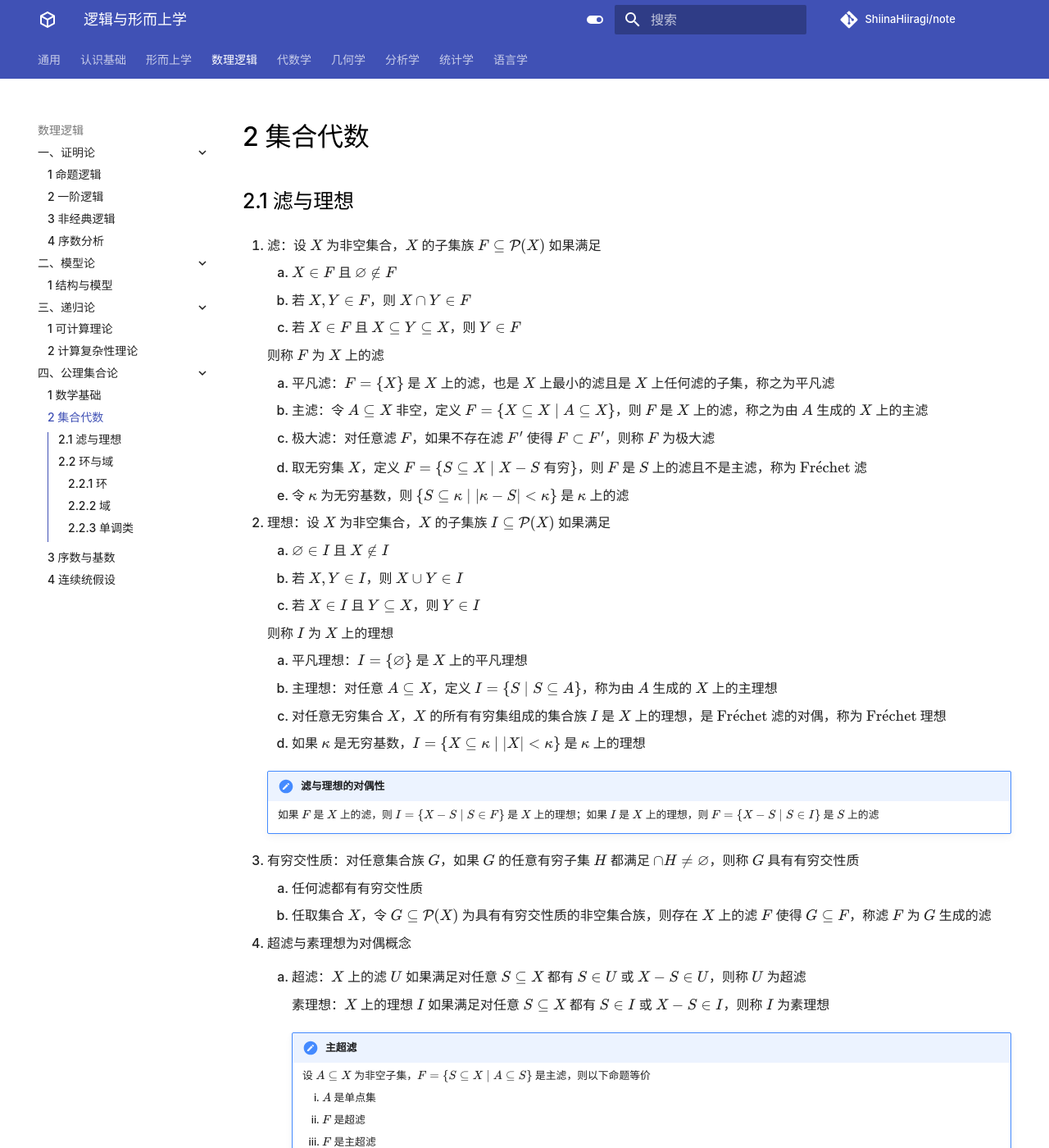
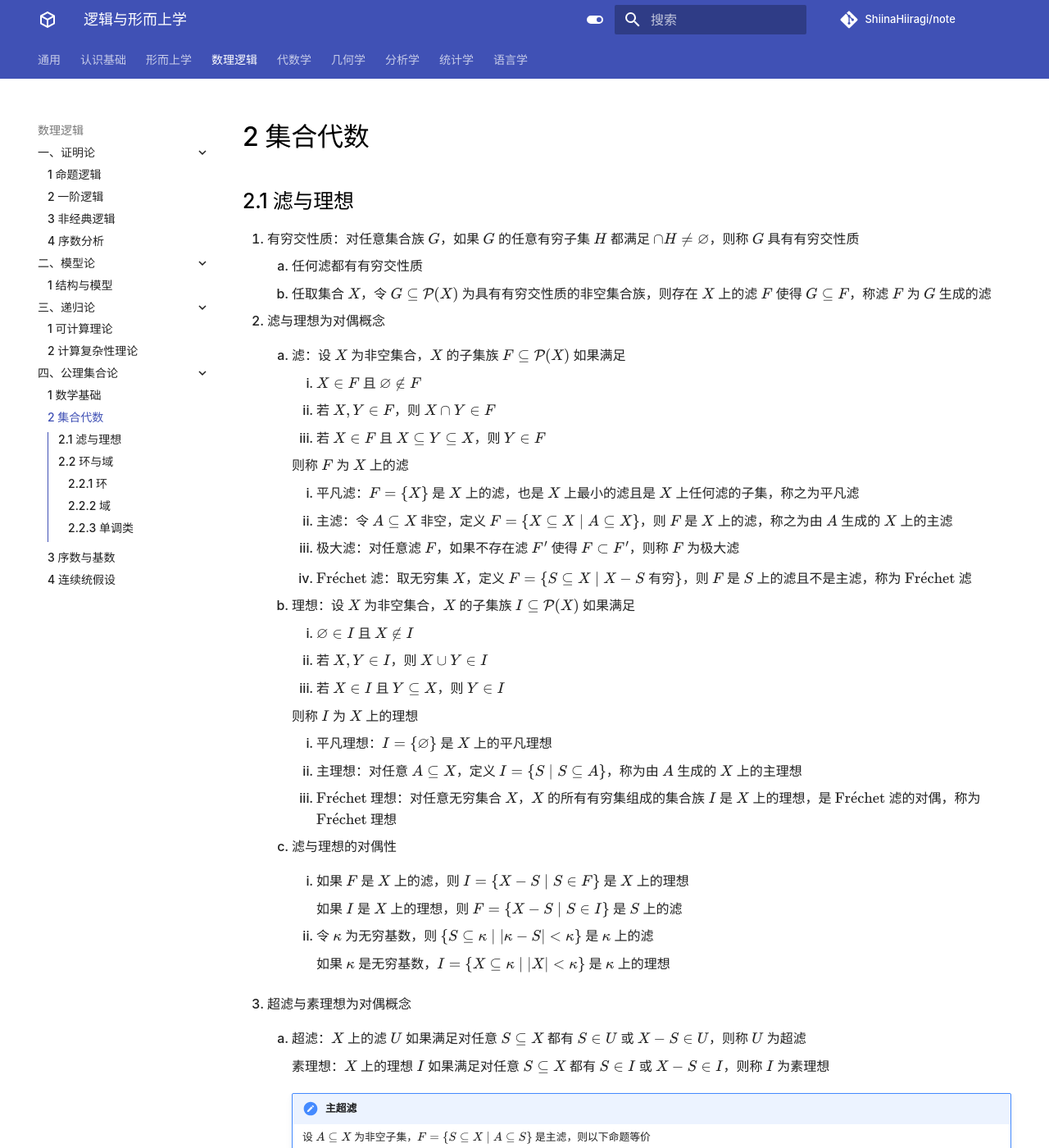
Before and after one commit to ShiinaHiiragi/note, an MkDocs documentation site: the page built from docs/logic/set/alg.md, in a window 1280 px wide and 1400 px high. Shown: the whole window at 82% size. Built offline with MkDocs 1.6.1 and Material for MkDocs 9.7.7, drawn with Linux system fonts in a browser that asks for light colours; comment, search, counter and statistics services are not loaded; some of the changed text lies outside the part shown.

Commit message:
change alg

```diff
--- a/docs/logic/set/alg.md
+++ b/docs/logic/set/alg.md
@@ -1,38 +1,43 @@
 # 2 集合代数
 
 ## 2.1 滤与理想
-1. 滤：设 $X$ 为非空集合，$X$ 的子集族 $F \subseteq \mathcal{P}(X)$ 如果满足
-    1. $X \in F$ 且 $\varnothing \notin F$
-    2. 若 $X, Y \in F$，则 $X \cap Y \in F$
-    3. 若 $X \in F$ 且 $X \subseteq Y \subseteq X$，则 $Y \in F$
-
-    则称 $F$ 为 $X$ 上的滤
-
-    1. 平凡滤：$F=\{X\}$ 是 $X$ 上的滤，也是 $X$ 上最小的滤且是 $X$ 上任何滤的子集，称之为平凡滤
-    2. 主滤：令 $A \subseteq X$ 非空，定义 $F=\{X \subseteq X \mid A \subseteq X\}$，则 $F$ 是 $X$ 上的滤，称之为由 $A$ 生成的 $X$ 上的主滤
-    3. 极大滤：对任意滤 $F$，如果不存在滤 $F^{\prime}$ 使得 $F \subset F^{\prime}$，则称 $F$ 为极大滤
-    4. 取无穷集 $X$，定义 $F=\{S \subseteq X \mid X-S \textsf{ 有穷}\}$，则 $F$ 是 $S$ 上的滤且不是主滤，称为 $\text{Fr}\acute{\mathrm e}\text{chet}$ 滤
-    5. 令 $\kappa$ 为无穷基数，则 $\{S \subseteq \kappa\mid |\kappa-S|<\kappa\}$ 是 $\kappa$ 上的滤
-
-2. 理想：设 $X$ 为非空集合，$X$ 的子集族 $I \subseteq \mathcal{P}(X)$ 如果满足
-    1. $\varnothing \in I$ 且 $X \notin I$
-    2. 若 $X, Y \in I$，则 $X \cup Y \in I$
-    3. 若 $X \in I$ 且 $Y \subseteq X$，则 $Y \in I$
-
-    则称 $I$ 为 $X$ 上的理想
-
-    1. 平凡理想：$I = \{\varnothing\}$ 是 $X$ 上的平凡理想
-    2. 主理想：对任意 $A \subseteq X$，定义 $I=\{S \mid S \subseteq A\}$，称为由 $A$ 生成的 $X$ 上的主理想
-    3. 对任意无穷集合 $X$，$X$ 的所有有穷集组成的集合族 $I$ 是 $X$ 上的理想，是 $\text{Fr}\acute{\mathrm e}\text{chet}$ 滤的对偶，称为 $\text{Fr}\acute{\mathrm e}\text{chet}$ 理想
-    4. 如果 $\kappa$ 是无穷基数，$I=\{X \subseteq \kappa\mid |X| <\kappa\}$ 是 $\kappa$ 上的理想
-
-    !!! note "滤与理想的对偶性"
-        如果 $F$ 是 $X$ 上的滤，则 $I=\{X-S \mid S \in F\}$ 是 $X$ 上的理想；如果 $I$ 是 $X$ 上的理想，则 $F=\{X-S \mid S \in I\}$ 是 $S$ 上的滤
-
-3. 有穷交性质：对任意集合族 $G$，如果 $G$ 的任意有穷子集 $H$ 都满足 $\cap H \neq \varnothing$，则称 $G$ 具有有穷交性质
+1. 有穷交性质：对任意集合族 $G$，如果 $G$ 的任意有穷子集 $H$ 都满足 $\cap H \neq \varnothing$，则称 $G$ 具有有穷交性质
     1. 任何滤都有有穷交性质
     2. 任取集合 $X$，令 $G \subseteq \mathcal{P}(X)$ 为具有有穷交性质的非空集合族，则存在 $X$ 上的滤 $F$ 使得 $G \subseteq F$，称滤 $F$ 为 $G$ 生成的滤
-4. 超滤与素理想为对偶概念
+2. 滤与理想为对偶概念
+    1. 滤：设 $X$ 为非空集合，$X$ 的子集族 $F \subseteq \mathcal{P}(X)$ 如果满足
+        1. $X \in F$ 且 $\varnothing \notin F$
+        2. 若 $X, Y \in F$，则 $X \cap Y \in F$
+        3. 若 $X \in F$ 且 $X \subseteq Y \subseteq X$，则 $Y \in F$
+
+        则称 $F$ 为 $X$ 上的滤
+
+        1. 平凡滤：$F=\{X\}$ 是 $X$ 上的滤，也是 $X$ 上最小的滤且是 $X$ 上任何滤的子集，称之为平凡滤
+        2. 主滤：令 $A \subseteq X$ 非空，定义 $F=\{X \subseteq X \mid A \subseteq X\}$，则 $F$ 是 $X$ 上的滤，称之为由 $A$ 生成的 $X$ 上的主滤
+        3. 极大滤：对任意滤 $F$，如果不存在滤 $F^{\prime}$ 使得 $F \subset F^{\prime}$，则称 $F$ 为极大滤
+        4. $\text{Fr}\acute{\mathrm e}\text{chet}$ 滤：取无穷集 $X$，定义 $F=\{S \subseteq X \mid X-S \textsf{ 有穷}\}$，则 $F$ 是 $S$ 上的滤且不是主滤，称为 $\text{Fr}\acute{\mathrm e}\text{chet}$ 滤
+
+    2. 理想：设 $X$ 为非空集合，$X$ 的子集族 $I \subseteq \mathcal{P}(X)$ 如果满足
+        1. $\varnothing \in I$ 且 $X \notin I$
+        2. 若 $X, Y \in I$，则 $X \cup Y \in I$
+        3. 若 $X \in I$ 且 $Y \subseteq X$，则 $Y \in I$
+
+        则称 $I$ 为 $X$ 上的理想
+
+        1. 平凡理想：$I = \{\varnothing\}$ 是 $X$ 上的平凡理想
+        2. 主理想：对任意 $A \subseteq X$，定义 $I=\{S \mid S \subseteq A\}$，称为由 $A$ 生成的 $X$ 上的主理想
+        3. $\text{Fr}\acute{\mathrm e}\text{chet}$ 理想：对任意无穷集合 $X$，$X$ 的所有有穷集组成的集合族 $I$ 是 $X$ 上的理想，是 $\text{Fr}\acute{\mathrm e}\text{chet}$ 滤的对偶，称为 $\text{Fr}\acute{\mathrm e}\text{chet}$ 理想
+
+    3. 滤与理想的对偶性
+        1. 如果 $F$ 是 $X$ 上的滤，则 $I=\{X-S \mid S \in F\}$ 是 $X$ 上的理想
+
+            如果 $I$ 是 $X$ 上的理想，则 $F=\{X-S \mid S \in I\}$ 是 $S$ 上的滤
+
+        2. 令 $\kappa$ 为无穷基数，则 $\{S \subseteq \kappa\mid |\kappa-S|<\kappa\}$ 是 $\kappa$ 上的滤
+
+            如果 $\kappa$ 是无穷基数，$I=\{X \subseteq \kappa\mid |X| <\kappa\}$ 是 $\kappa$ 上的理想
+
+3. 超滤与素理想为对偶概念
     1. 超滤：$X$ 上的滤 $U$ 如果满足对任意 $S \subseteq X$ 都有 $S \in U$ 或 $X-S \in U$，则称 $U$ 为超滤
 
         素理想：$X$ 上的理想 $I$ 如果满足对任意 $S \subseteq X$ 都有 $S \in I$ 或 $X-S \in I$，则称 $I$ 为素理想
@@ -47,12 +52,12 @@
     2. 集合 $S$ 上的滤 $F$ 是超滤当且仅当 $F$ 是 $S$ 上的极大滤
     3. 超滤存在定理：集合 $X$ 上的任何滤 $F_{0}$，都存在超滤 $G$ 使得 $F_{0} \subseteq G$．该命题无法在 $\mathbf{ZF}$ 内得证
 
-5. 对任意无穷基数 $\kappa$，$\kappa-$完全滤与 $\kappa-$完全理想是对偶概念
+4. 对任意无穷基数 $\kappa$，$\kappa-$完全滤与 $\kappa-$完全理想为对偶概念
     1. $\kappa-$完全滤：如果集合 $X$ 上的滤 $F$ 满足「若 $F^{\prime} \subseteq F$ 且 $\left|F^{\prime}\right|<\kappa$，则 $\bigcap F^{\prime} \in F$」，则称 $F$ 是 $\kappa$-完全的
 
         $\kappa-$完全理想：如果集合 $X$ 上的理想 $I$ 满足「若 $I^{\prime} \subseteq I$ 且 $\left|I^{\prime}\right|<\kappa$，则 $\bigcup I^{\prime} \in I$」，则称 $I$ 是 $\kappa$-完全的
 
-    2. 任何滤与理想都是 $\aleph_{0}-$完全的，$\aleph_{1}-$完全的滤和理想在历史上称为 $\sigma-$完全的．可数完全的滤对有穷交封闭的，$\aleph_{1}-$完全的滤对可数交封闭
+    2. 任何滤与理想都是 $\aleph_{0}-$完全的，$\aleph_{1}-$完全的滤和理想在历史上称为 $\sigma-$完全的．可数完全的滤是对有穷交封闭的，$\aleph_{1}-$完全的滤对可数交封闭
 
 ## 2.2 环与域
 ### 2.2.1 环
```
